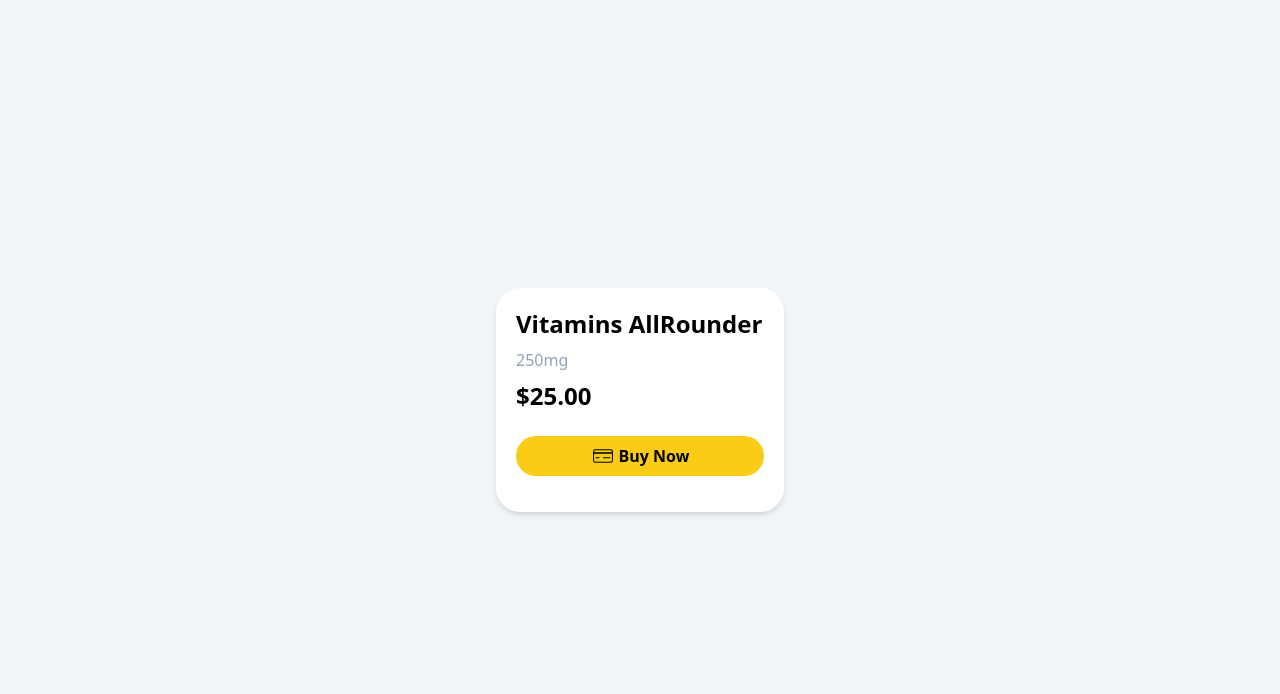
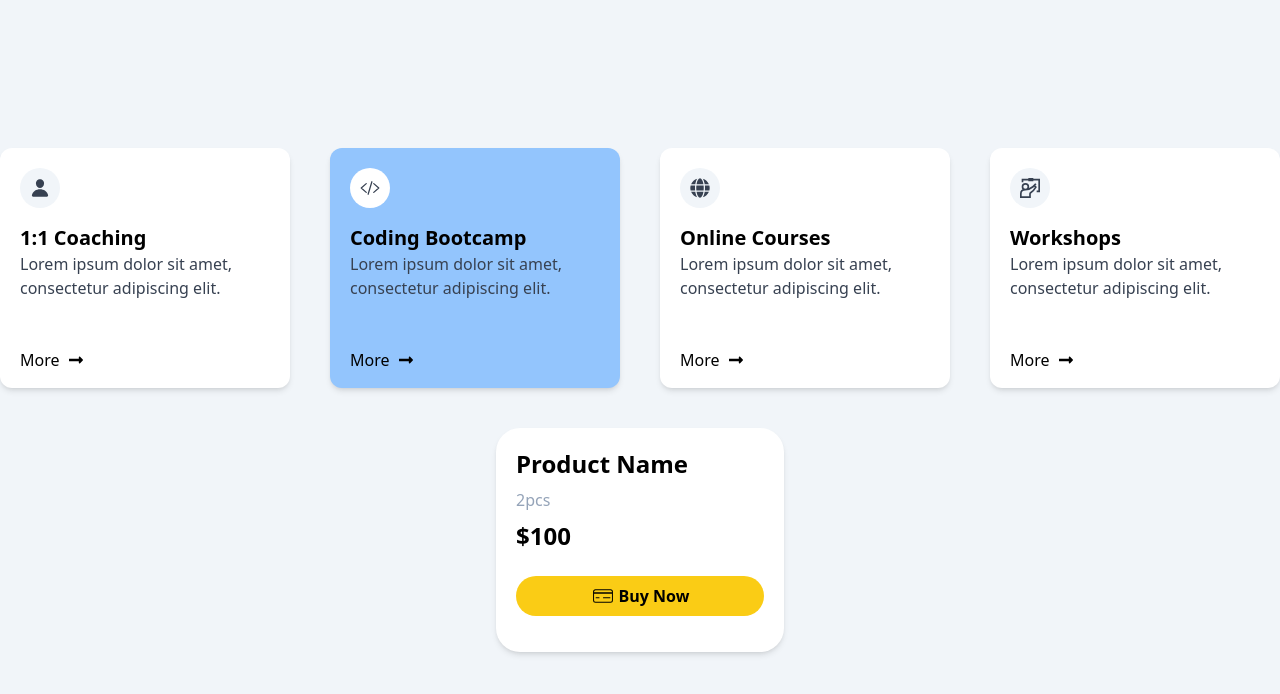
Before and after one commit to tomnemec/Instagram-React-Components, a React (Vite) app: page / in a window 1280 px wide. Shown: the top 694 px of the page. Built offline with nearby package versions, Linux system fonts and the light colour scheme; the HTML template or start-up script is replaced by a standard one.

Commit message:
refactor App and ShoppingDialog components; integrate dialog data and update ServiceCards import structure

```diff
--- a/src/App.tsx
+++ b/src/App.tsx
@@ -2,12 +2,15 @@ import ServiceCards from "./components/ServiceCards/ServiceCards";
 import ShopppingDialog from "./components/ShoppingDialog/ShopppingDialog";
 
 function App() {
+  const dialogData = {
+    name: "Product Name",
+    quantity: 2,
+    price: 100,
+  };
   return (
-    <div className="bg-slate-100 h-dvh flex items-center justify-center">
-      {
-      //<ServiceCards />
-      }
-      <ShopppingDialog />
+    <div className="bg-slate-100 h-dvh flex flex-col gap-10 items-center justify-center">
+      <ServiceCards />
+      <ShopppingDialog data={dialogData}/>
     </div>
   );
 }
--- a/src/components/ServiceCards/ServiceCard.tsx
+++ b/src/components/ServiceCards/ServiceCard.tsx
@@ -1,5 +1,6 @@
 import { FaLongArrowAltRight } from "react-icons/fa";
-import { ServiceCardData } from "./ServiceCards";
+import { ServiceCardData } from "./models";
+
 
 interface Props {
   serviceCardData: ServiceCardData;
--- /dev/null
+++ b/src/components/ServiceCards/models.ts
@@ -0,0 +1,10 @@
+import { IconType } from "react-icons";
+
+
+export interface ServiceCardData {
+  name: string;
+  description: string;
+  icon: IconType;
+  isFeatured: boolean;
+  link: string;
+}
--- a/src/components/ShoppingDialog/ShopppingDialog.tsx
+++ b/src/components/ShoppingDialog/ShopppingDialog.tsx
@@ -1,11 +1,16 @@
 import { CiCreditCard1 } from "react-icons/ci";
+import { DialogData } from "./models";
 
-const ShopppingDialog = () => {
+interface Props {
+    data: DialogData;
+}
+
+const ShopppingDialog = ({data}:Props) => {
   return (
     <div className="bg-white shadow-md flex flex-col gap-2 p-5 w-72 h-56 rounded-3xl ">
-      <span className="font-semibold text-2xl">Vitamins AllRounder</span>
-      <span className="text-slate-400">250mg</span>
-      <span className="font-semibold text-2xl">$25.00</span>
+      <span className="font-semibold text-2xl">{data.name}</span>
+      <span className="text-slate-400">{data.quantity}pcs</span>
+      <span className="font-semibold text-2xl">${data.price}</span>
       <button className="flex gap-1 items-center justify-center bg-yellow-400 rounded-full p-2 font-semibold mt-4 hover:scale-105 transition-all cursor-pointer">
         <CiCreditCard1 className="text-2xl" />
         Buy Now
--- /dev/null
+++ b/src/components/ShoppingDialog/models.ts
@@ -0,0 +1,5 @@
+export interface DialogData{
+    name: string;
+    price: number;
+    quantity: number;
+}
```
Also changed, not shown: src/components/ServiceCards/ServiceCards.tsx (+1 -9 lines).
